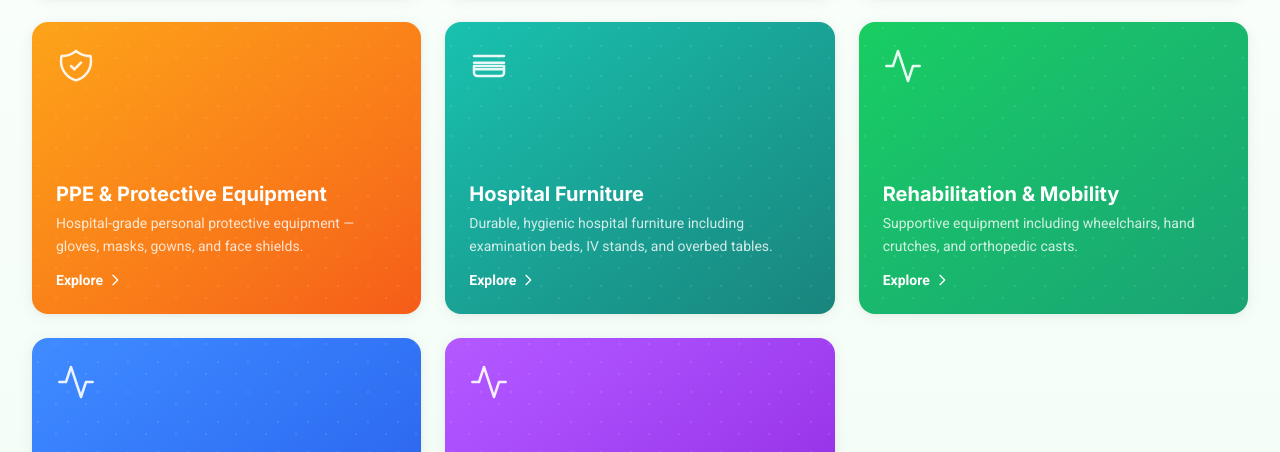
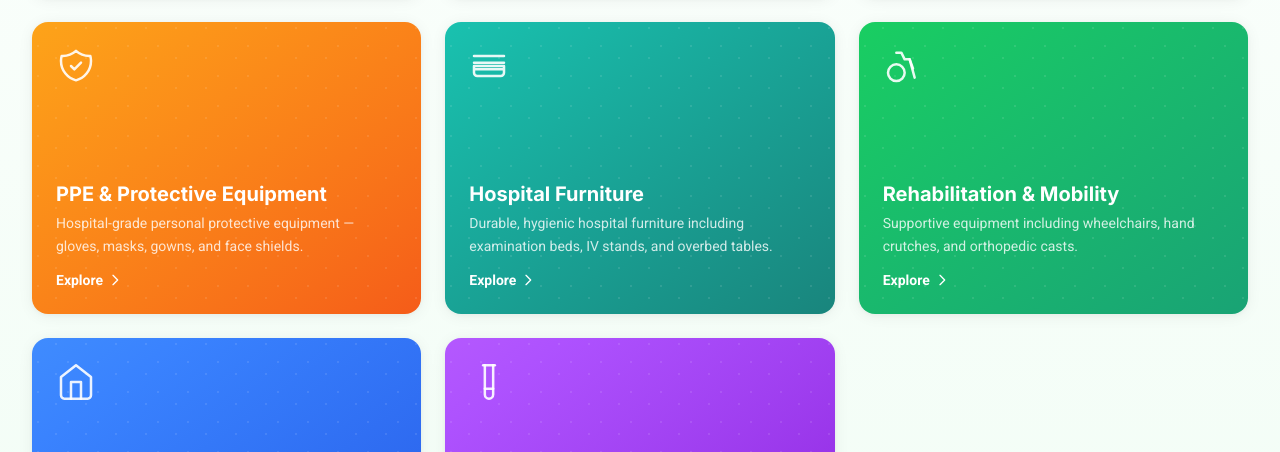
Before and after one commit to mizanur0711/medi-q, a React (Vite) app: page / in a window 1280 px wide. Shown: the part 2266-2718 px from the top of the page. Built offline with nearby package versions, Linux system fonts and the light colour scheme; no server answers; a web font is replaced by a local one.

Commit message:
feat: update product new status and add new category icons to ProductCategories component

```diff
--- a/src/data/products.json
+++ b/src/data/products.json
@@ -16,7 +16,7 @@
       "Instant service available in Chittagong"
     ],
     "imageUrl": "/images/products/aero-q.jpg",
-    "isNew": false
+    "isNew": true
   },
   {
     "id": "NB-002",
@@ -285,7 +285,7 @@
     ],
     "imageUrl": "/images/products/pulse-oximeter.jpg",
     "specSheetUrl": null,
-    "isNew": false
+    "isNew": true
   },
   {
     "id": "DD-002",
--- a/src/pages/Home/ProductCategories.tsx
+++ b/src/pages/Home/ProductCategories.tsx
@@ -31,6 +31,26 @@ const iconMap: Record<string, ReactElement> = {
   bed: (
     <svg className="w-10 h-10" fill="none" viewBox="0 0 24 24" stroke="currentColor">
       <path strokeLinecap="round" strokeLinejoin="round" strokeWidth={1.5} d="M3 10h18M3 6h18M3 14h18M5 18h14a2 2 0 002-2v-4H3v4a2 2 0 002 2z" />
+    </svg>
+  ),
+  wheelchair: (
+    <svg className="w-10 h-10" fill="none" viewBox="0 0 24 24" stroke="currentColor">
+      <circle cx="8" cy="16" r="5" strokeWidth={1.5} />
+      <path strokeLinecap="round" strokeLinejoin="round" strokeWidth={1.5} d="M19 19L16 8H13L11 4H8" />
+      <path strokeLinecap="round" strokeLinejoin="round" strokeWidth={1.5} d="M16 8L18 13.5" />
+    </svg>
+  ),
+  home: (
+    <svg className="w-10 h-10" fill="none" viewBox="0 0 24 24" stroke="currentColor">
+      <path strokeLinecap="round" strokeLinejoin="round" strokeWidth={1.5} d="M3 9l9-7 9 7v11a2 2 0 01-2 2H5a2 2 0 01-2-2V9z" />
+      <path strokeLinecap="round" strokeLinejoin="round" strokeWidth={1.5} d="M9 22V12h6v10" />
+    </svg>
+  ),
+  'test-tube': (
+    <svg className="w-10 h-10" fill="none" viewBox="0 0 24 24" stroke="currentColor">
+      <path strokeLinecap="round" strokeLinejoin="round" strokeWidth={1.5} d="M14.5 2v17.5c0 1.4-1.1 2.5-2.5 2.5h0c-1.4 0-2.5-1.1-2.5-2.5V2" />
+      <path strokeLinecap="round" strokeLinejoin="round" strokeWidth={1.5} d="M8.5 2h7" />
+      <path strokeLinecap="round" strokeLinejoin="round" strokeWidth={1.5} d="M14.5 16h-5" />
     </svg>
   ),
 };
```
